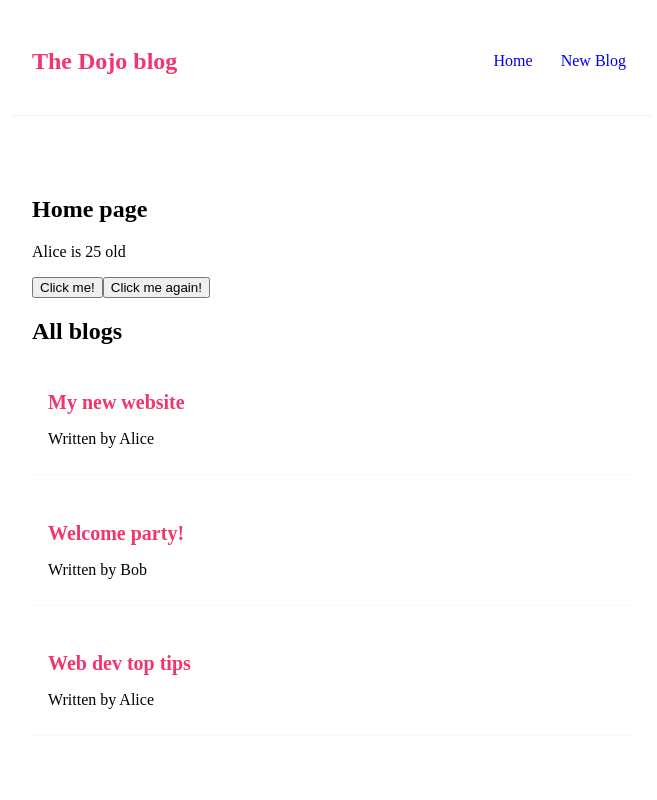
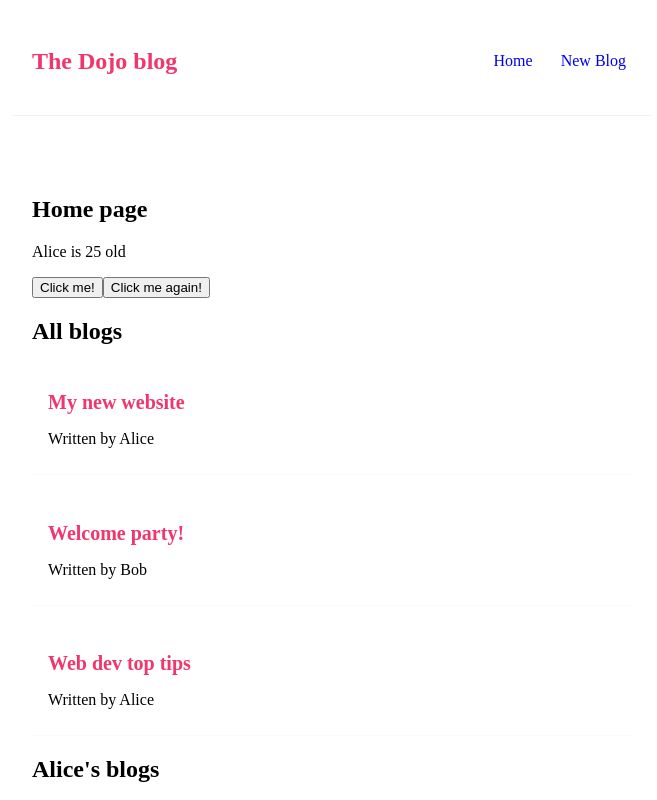
Before and after one commit to visheshofficial/learn-react, a React (Create React App) app in the folder FullModernReactTutorial/dojo-blog/: page / in a window 1280 px wide. Shown: the top 800 px of the page, without its empty margins (308-965 px from the left). Built offline with nearby package versions, Linux system fonts and the light colour scheme.

Commit message:
Full React Tutorial #12 - Reusing Components

```diff
--- a/FullModernReactTutorial/dojo-blog/src/Home.js
+++ b/FullModernReactTutorial/dojo-blog/src/Home.js
@@ -57,6 +57,10 @@ const Home = () => {
       </button>
 
       <BlogList blogs={blogs} title="All blogs" />
+      <BlogList
+        blogs={blogs.filter((blog) => blog.author === 'Alice')}
+        title="Alice's blogs"
+      />
     </div>
   )
 }
```
